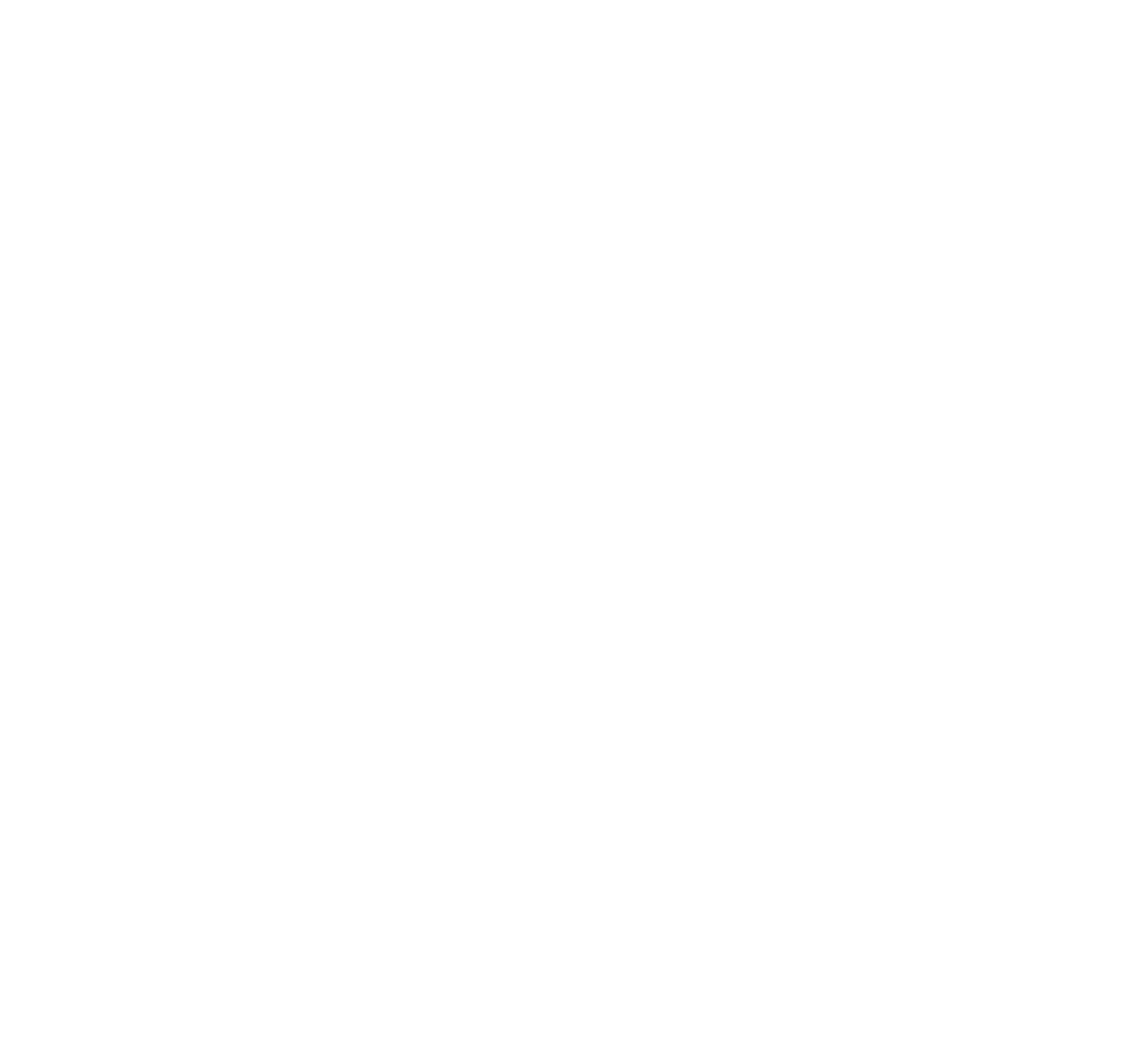
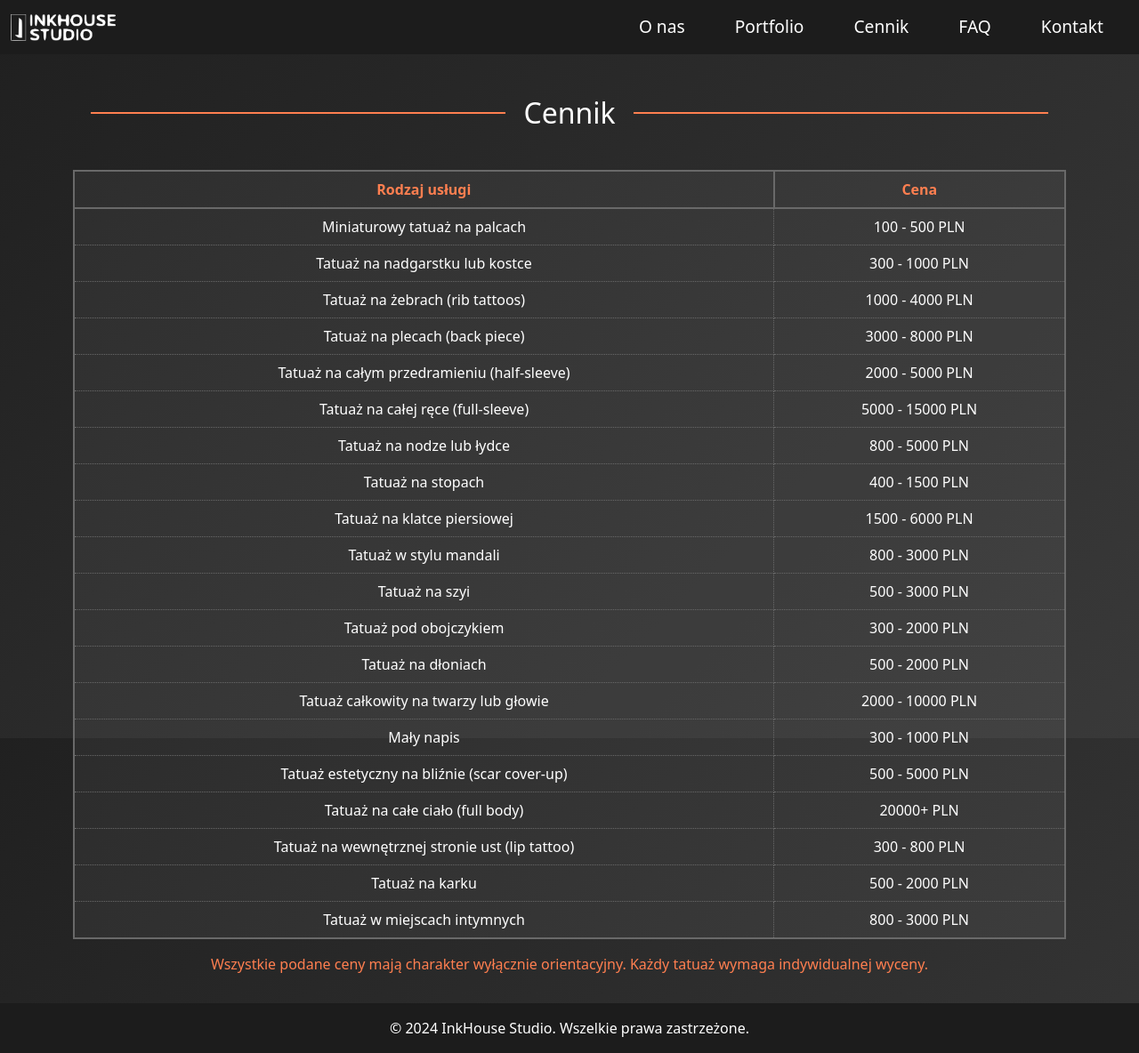
Before and after one commit to Kamrocky/InkHouse-Studio, a plain HTML site: page pricing.html in a window 1280 px wide. Shown: the whole page at 89% size. Before the commit the page ends 800 px from the top, so only its background shows below. Drawn offline with nearby package versions, Linux system fonts and the light colour scheme.

Commit message:
add pricing

```diff
--- a/css/style.css
+++ b/css/style.css
@@ -10,9 +10,11 @@
 html, body {
     height: 100%;
     margin: 0;
-    background-color: #202020;
+    /*background-color: #202020;*/
     padding-top: 30px;
+    background: linear-gradient(135deg, #202020, #393939) fixed;
 }
+
 
 /* Main content */
 main {
@@ -22,6 +24,11 @@ main {
 /* Navbar styles */
 .navbar-brand img {
     height: 30px;
+    transition: transform 0.3s ease;
+}
+
+.navbar-brand img:hover {
+    transform: rotate(-2deg);
 }
 
 .nav-link {
@@ -295,6 +302,12 @@ footer {
     margin-bottom: 20px;
 }
 
+/* Style for checked checkboxes */
+.form-check-input:checked {
+    background-color: coral;
+    border-color: #da6741;
+}
+
 /* Gallery container */
 #gallery {
     display: grid;
@@ -379,3 +392,33 @@ footer {
     text-decoration: none;
     cursor: pointer;
 }
+
+.table {
+    border: 2px solid dimgray;
+    border-radius: 8px;
+}
+
+.table tr {
+    border: 1px dotted dimgray;
+}
+
+.table th {
+    color: coral;
+    background: rgba(255, 255, 255, 0.05);
+    border: 2px solid dimgray;
+    transition: 0.3s;
+}
+
+.table td:hover{
+    color: coral;
+}
+
+.table td {
+    color: white;
+    background: rgba(255, 255, 255, 0.05);
+    border: 1px dotted dimgray;
+}
+
+#pricing p{
+    color: coral;
+}
--- a/pricing.html
+++ b/pricing.html
@@ -0,0 +1,148 @@
+<!doctype html>
+<html lang="pl">
+<head>
+    <meta charset="UTF-8">
+    <meta name="viewport" content="width=device-width, initial-scale=1">
+    <title>Cennik - InkHouse Studio</title>
+    <!-- Link to Font Awesome for icons -->
+    <link rel="stylesheet" href="https://cdnjs.cloudflare.com/ajax/libs/font-awesome/6.5.0/css/all.min.css">
+    <!-- Link to Bootstrap CSS for responsive design and components -->
+    <link href="https://cdn.jsdelivr.net/npm/bootstrap@5.3.3/dist/css/bootstrap.min.css" rel="stylesheet">
+    <!-- Link to custom CSS styles -->
+    <link rel="stylesheet" href="css/style.css">
+    <!-- Link to custom JavaScript file, deferred to load after HTML -->
+    <script src="js/script.js" defer></script>
+</head>
+
+<body class="d-flex flex-column min-vh-100">
+<header class="navbar navbar-expand-md navbar-dark sticky-top">
+    <div class="container-fluid">
+        <!-- Brand logo linking to the homepage -->
+        <a class="navbar-brand" href="index.html">
+            <img src="images/logo.png" alt="Logo InkHouse">
+        </a>
+        <!-- Button for toggling the navigation menu on small screens -->
+        <button class="navbar-toggler" type="button" data-bs-toggle="collapse" data-bs-target="#menu">
+            <span class="navbar-toggler-icon"></span>
+        </button>
+        <!-- Collapsible navigation menu -->
+        <div class="collapse navbar-collapse" id="menu">
+            <ul class="navbar-nav ms-auto text-center custom-menu">
+                <li class="nav-item"><a class="nav-link" href="index.html">O&nbsp;nas</a></li>
+                <li class="nav-item"><a class="nav-link" href="gallery.html">Portfolio</a></li>
+                <li class="nav-item"><a class="nav-link" href="pricing.html">Cennik</a></li>
+                <li class="nav-item"><a class="nav-link" href="faq.html">FAQ</a></li>
+                <li class="nav-item"><a class="nav-link" href="index.html#contact">Kontakt</a></li>
+            </ul>
+        </div>
+    </div>
+</header>
+
+<main class="flex-fill">
+    <div id="pricing" class="container pt-5 pb-3">
+        <h2 class="heading-decorated">Cennik</h2>
+        <div class="table-responsive text-center">
+            <table class="table">
+                <thead>
+                <tr>
+                    <th scope="col">Rodzaj usługi</th>
+                    <th scope="col">Cena</th>
+                </tr>
+                </thead>
+                <tbody>
+                <tr>
+                    <td>Miniaturowy tatuaż na palcach</td>
+                    <td>100 - 500 PLN</td>
+                </tr>
+                <tr>
+                    <td>Tatuaż na nadgarstku lub kostce</td>
+                    <td>300 - 1000 PLN</td>
+                </tr>
+                <tr>
+                    <td>Tatuaż na żebrach (rib tattoos)</td>
+                    <td>1000 - 4000 PLN</td>
+                </tr>
+                <tr>
+                    <td>Tatuaż na plecach (back piece)</td>
+                    <td>3000 - 8000 PLN</td>
+                </tr>
+                <tr>
+                    <td>Tatuaż na całym przedramieniu (half-sleeve)</td>
+                    <td>2000 - 5000 PLN</td>
+                </tr>
+                <tr>
+                    <td>Tatuaż na całej ręce (full-sleeve)</td>
+                    <td>5000 - 15000 PLN</td>
+                </tr>
+                <tr>
+                    <td>Tatuaż na nodze lub łydce</td>
+                    <td>800 - 5000 PLN</td>
+                </tr>
+                <tr>
+                    <td>Tatuaż na stopach</td>
+                    <td>400 - 1500 PLN</td>
+                </tr>
+                <tr>
+                    <td>Tatuaż na klatce piersiowej</td>
+                    <td>1500 - 6000 PLN</td>
+                </tr>
+                <tr>
+                    <td>Tatuaż w stylu mandali</td>
+                    <td>800 - 3000 PLN</td>
+                </tr>
+                <tr>
+                    <td>Tatuaż na szyi</td>
+                    <td>500 - 3000 PLN</td>
+                </tr>
+                <tr>
+                    <td>Tatuaż pod obojczykiem</td>
+                    <td>300 - 2000 PLN</td>
+                </tr>
+                <tr>
+                    <td>Tatuaż na dłoniach</td>
+                    <td>500 - 2000 PLN</td>
+                </tr>
+                <tr>
+                    <td>Tatuaż całkowity na twarzy lub głowie</td>
+                    <td>2000 - 10000 PLN</td>
+                </tr>
+                <tr>
+                    <td>Mały napis</td>
+                    <td>300 - 1000 PLN</td>
+                </tr>
+                <tr>
+                    <td>Tatuaż estetyczny na bliźnie (scar cover-up)</td>
+                    <td>500 - 5000 PLN</td>
+                </tr>
+                <tr>
+                    <td>Tatuaż na całe ciało (full body)</td>
+                    <td>20000+ PLN</td>
+                </tr>
+                <tr>
+                    <td>Tatuaż na wewnętrznej stronie ust (lip tattoo)</td>
+                    <td>300 - 800 PLN</td>
+                </tr>
+                <tr>
+                    <td>Tatuaż na karku</td>
+                    <td>500 - 2000 PLN</td>
+                </tr>
+                <tr>
+                    <td>Tatuaż w miejscach intymnych</td>
+                    <td>800 - 3000 PLN</td>
+                </tr>
+                </tbody>
+            </table>
+            <p>Wszystkie podane ceny mają charakter wyłącznie orientacyjny. Każdy tatuaż wymaga indywidualnej wyceny.</p>
+        </div>
+    </div>
+</main>
+
+<footer class="text-white text-center py-3 mt-auto">
+    <p class="m-0">&copy; 2024 InkHouse Studio. Wszelkie prawa zastrzeżone.</p>
+</footer>
+
+<!-- Link to Bootstrap JavaScript bundle -->
+<script src="https://cdn.jsdelivr.net/npm/bootstrap@5.3.3/dist/js/bootstrap.bundle.min.js"></script>
+
+</body>
+</html>
```
